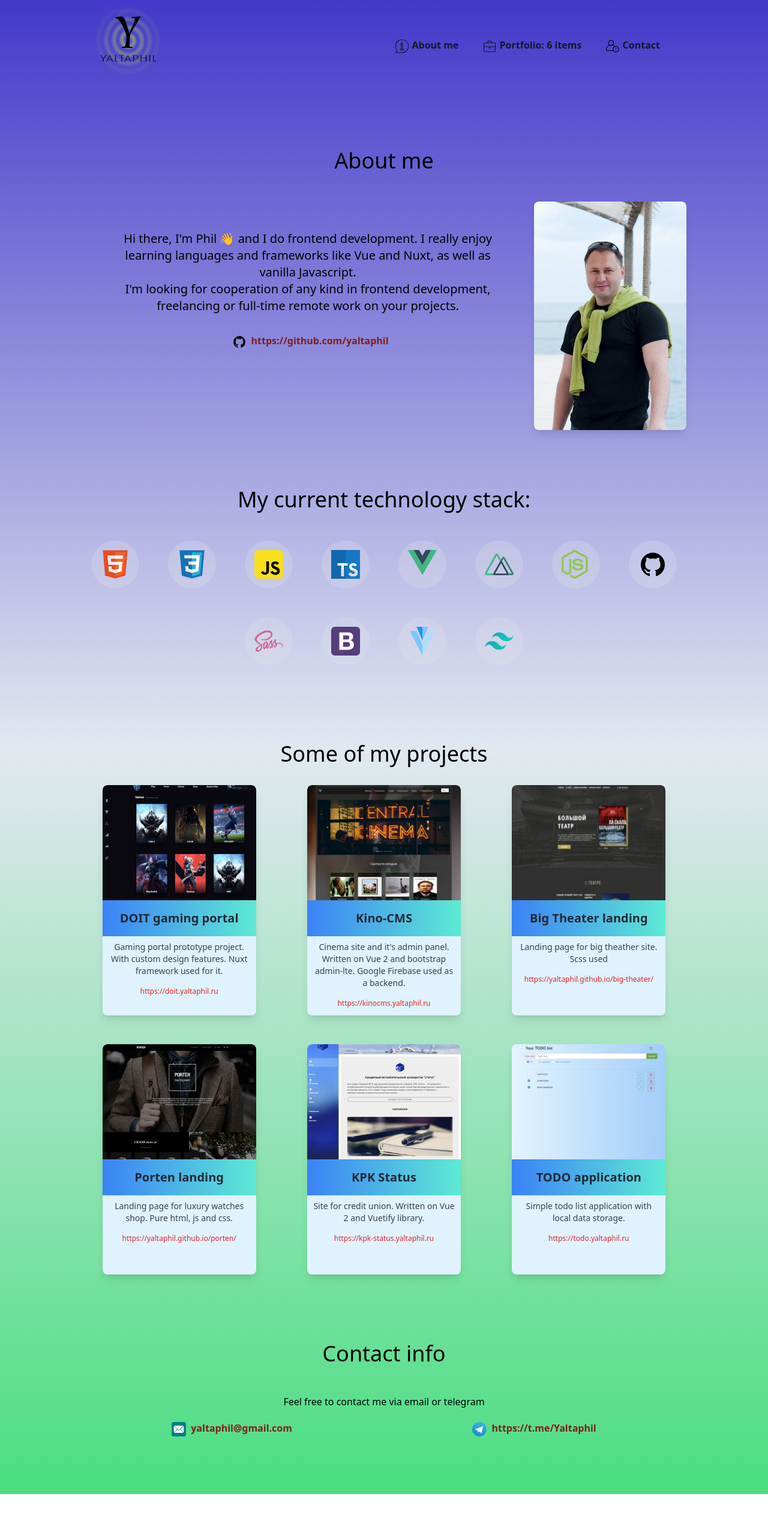
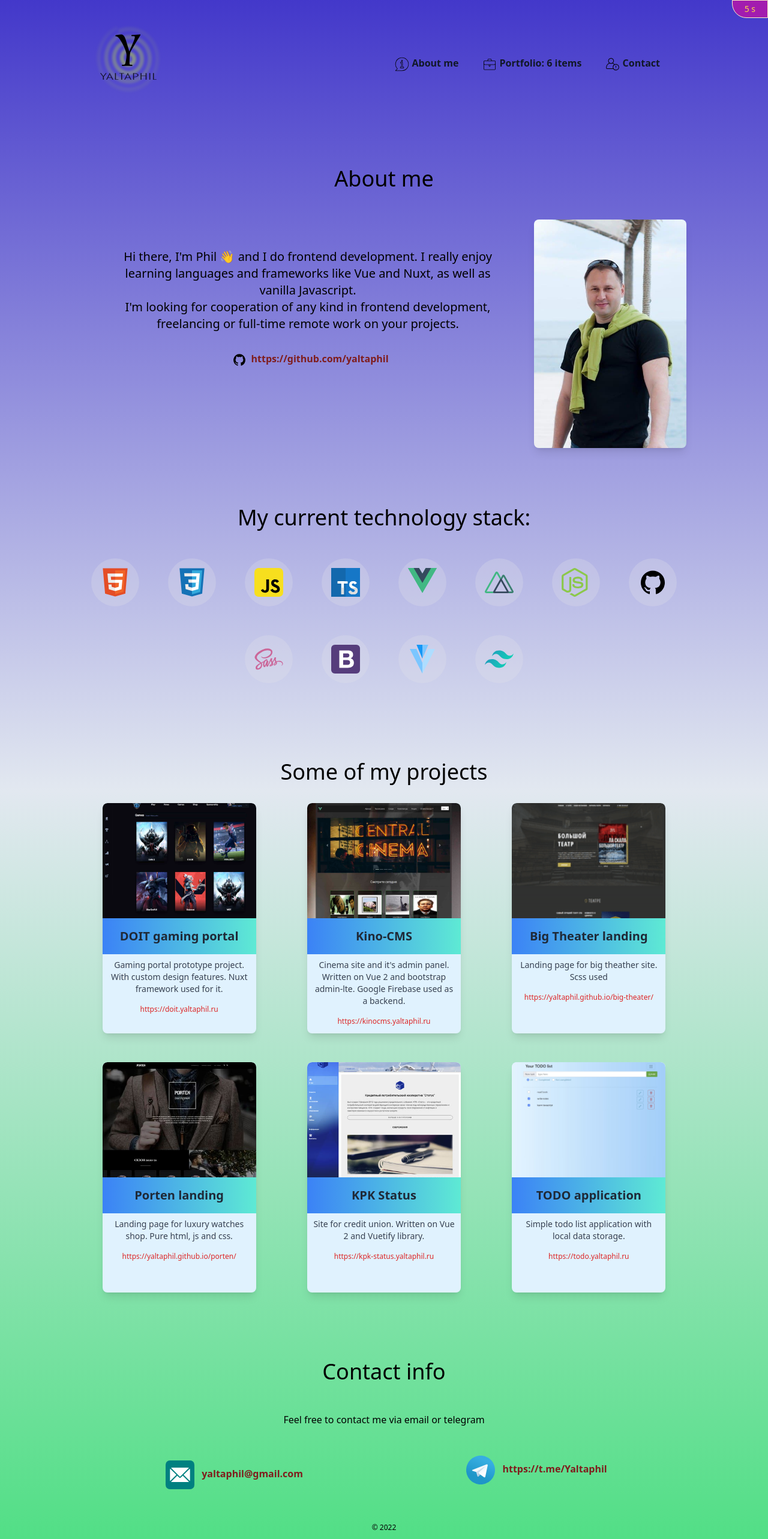
Before and after one commit to Yaltaphil/yaltaphil-site, a Vue app in the folder yaltaphil-frontend/: page / in a window 1280 px wide. Shown: the top 2566 px of the page at 60% size. Before the commit the page ends 2491 px from the top, so only its background shows below. Built offline with nearby package versions, Linux system fonts and the light colour scheme.

Commit message:
feature: add Google Analytics tag manager

```diff
--- a/yaltaphil-frontend/index.html
+++ b/yaltaphil-frontend/index.html
@@ -1,11 +1,17 @@
 <!DOCTYPE html>
 <html class="scroll-smooth" lang="en">
 <head>
-    <meta charset="UTF-8"/>
+    <title>Yaltaphil</title>
     <link href="/favicon.ico" rel="icon"/>
     <meta content="width=device-width, initial-scale=1.0" name="viewport"/>
-    <!-- Yandex.Metrika counter -->
-    <script type="text/javascript">
+    <meta content="yaltaphil" name="title">
+    <meta content="I'm a frontend developer. Building sites using latest technologies." name="description">
+    <meta content="frontend, developer, webpages, sites, building, bue, nuxt, html, javascript, design, yaltaphil"
+          name="keywords">
+    <meta content="index, follow" name="robots">
+    <meta content="text/html; charset=utf-8" http-equiv="Content-Type">
+    <meta content="English" name="language">
+    <script>
         (function (m, e, t, r, i, k, a) {
             m[i] = m[i] || function () {
                 (m[i].a = m[i].a || []).push(arguments)
@@ -21,14 +27,35 @@
             webvisor: true
         });
     </script>
-    <noscript>
-        <div><img alt="" src="https://mc.yandex.ru/watch/87089373" style="position:absolute; left:-9999px;"/></div>
-    </noscript>
-    <!-- /Yandex.Metrika counter -->
-    <title>Yaltaphil</title>
+    <!-- Google Tag Manager -->
+    <script>(function (w, d, s, l, i) {
+        w[l] = w[l] || [];
+        w[l].push({
+            'gtm.start':
+                new Date().getTime(), event: 'gtm.js'
+        });
+        var f = d.getElementsByTagName(s)[0],
+            j = d.createElement(s), dl = l != 'dataLayer' ? '&l=' + l : '';
+        j.async = true;
+        j.src =
+            'https://www.googletagmanager.com/gtm.js?id=' + i + dl;
+        f.parentNode.insertBefore(j, f);
+    })(window, document, 'script', 'dataLayer', 'GTM-T25TGDH');</script>
+    <!-- End Google Tag Manager -->
 </head>
+
 <body>
 <div id="app"></div>
 <script src="/src/main.js" type="module"></script>
+<noscript>
+    <div><img alt="" src="https://mc.yandex.ru/watch/87089373" style="position:absolute; left:-9999px;"/></div>
+</noscript>
+<!-- Google Tag Manager (noscript) -->
+<noscript>
+    <iframe height="0"
+            src="https://www.googletagmanager.com/ns.html?id=GTM-T25TGDH" style="display:none;visibility:hidden"
+            width="0"></iframe>
+</noscript>
+<!-- End Google Tag Manager (noscript) -->
 </body>
 </html>
--- a/yaltaphil-frontend/src/App.vue
+++ b/yaltaphil-frontend/src/App.vue
@@ -2,10 +2,21 @@
 import PortfolioItem from "./components/PortfolioItem.vue";
 import {technologies} from "./assets/data/technologies";
 import {projects} from "./assets/data/projects";
-import {computed} from "vue";
+import {computed, ComputedRef, onMounted, onUnmounted, Ref, ref} from "vue";
 
-const projectsQuantity = computed(() => projects.length)
+const projectsQuantity: ComputedRef<Number> = computed((): Number => projects.length)
 // const technologiesQuantity = computed(() => technologies.length)
+
+const counter: Ref<Number> = ref(0);
+let counterId: Number;
+
+onMounted(() => startCounter());
+
+onUnmounted(() => clearInterval(counterId));
+
+const startCounter = (): void => {
+    counterId = setInterval(() => counter.value++, 1000);
+}
 
 </script>
 
@@ -20,6 +31,8 @@ const projectsQuantity = computed(() => projects.length)
             pb-20
         "
     >
+
+        <button class="counter-button">{{ counter }} s</button>
         <div class="container max-w-5xl mx-auto px-2">
             <nav>
                 <div class="p-3">
@@ -174,15 +187,15 @@ const projectsQuantity = computed(() => projects.length)
                 >
                     Contact info
                 </h2>
-                <p class="text-black font-sans font-light m-1 text-center">Feel free to contact me via email or
+                <p class="text-black font-sans font-light my-3 text-center">Feel free to contact me via email or
                     telegram </p>
-                <div class="flex flex-wrap justify-around">
-                    <p class="p-4 text-red-900 font-bold text-center">
-                        <img alt="" class="inline h-6 pr-2" src="/img/icons/email.svg"/>
+                <div class="flex flex-wrap justify-around my-8">
+                    <p class="p-6 text-red-900 font-bold text-center">
+                        <img alt="email icon" class="inline w-12 h-12 mr-3" src="/img/icons/email.svg"/>
                         <a href="mailto:yaltaphil@gmail.com">yaltaphil@gmail.com</a>
                     </p>
-                    <p class="p-4 text-red-900 font-bold text-center">
-                        <img alt="" class="inline h-6 pr-2" src="/img/icons/telegram.svg"/>
+                    <p class="m-4 text-red-900 font-bold text-center">
+                        <img alt="telegram icon" class="inline w-12 h-12 mr-3" src="/img/icons/telegram.svg"/>
                         <a href="https://t.me/Yaltaphil" target="_blank"
                         >https://t.me/Yaltaphil</a
                         >
@@ -190,6 +203,7 @@ const projectsQuantity = computed(() => projects.length)
                 </div>
             </section>
         </div>
+        <footer class="text-xs text-center">&copy; 2022</footer>
     </main>
 </template>
 
--- a/yaltaphil-frontend/src/index.css
+++ b/yaltaphil-frontend/src/index.css
@@ -1,3 +1,6 @@
 @tailwind base;
 @tailwind components;
 @tailwind utilities;
+.counter-button {
+    @apply text-amber-300 text-sm ml-auto px-5 py-1 block border border-amber-100 rounded-bl-3xl bg-fuchsia-700;
+}
```
Also changed, not shown: 1 other file (tests, documents, lock files or other folders).
